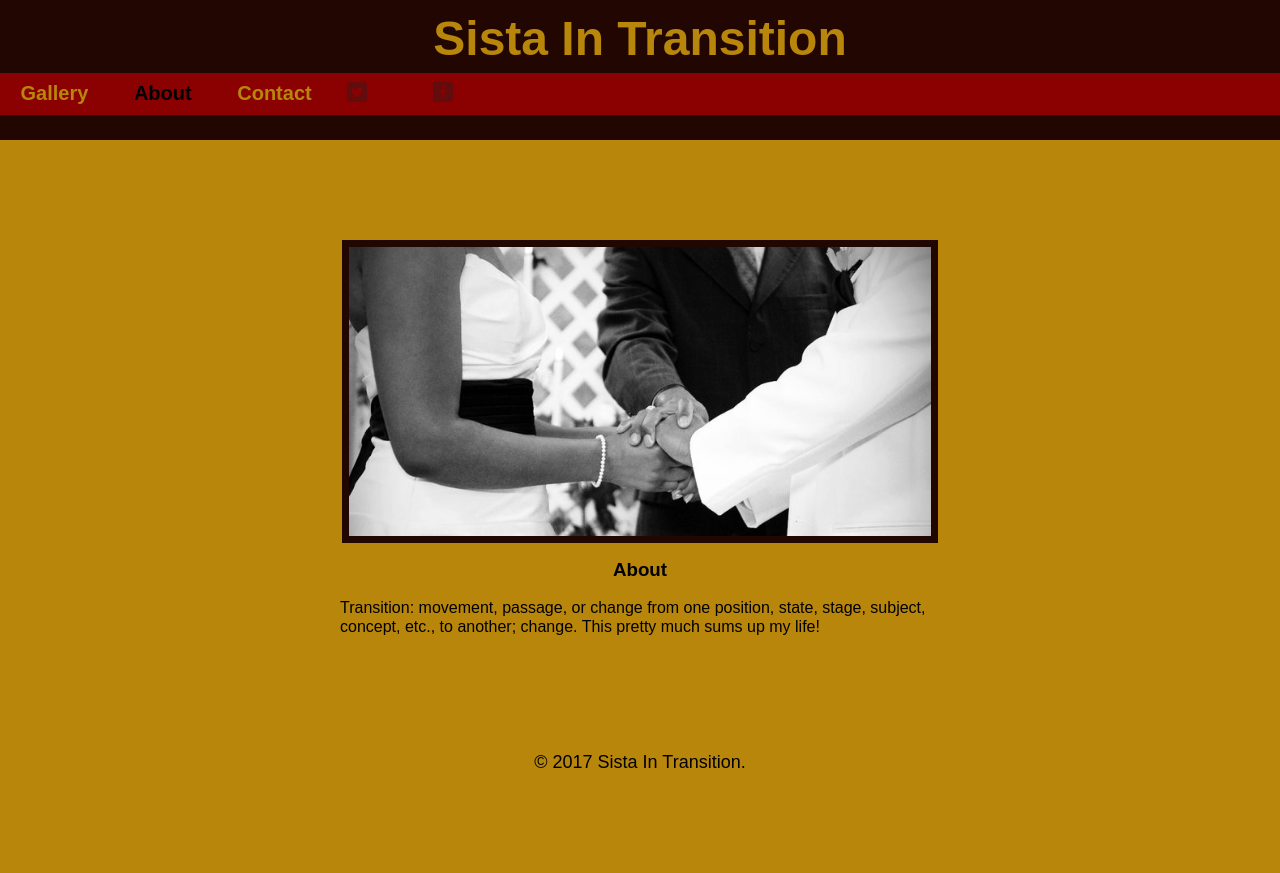
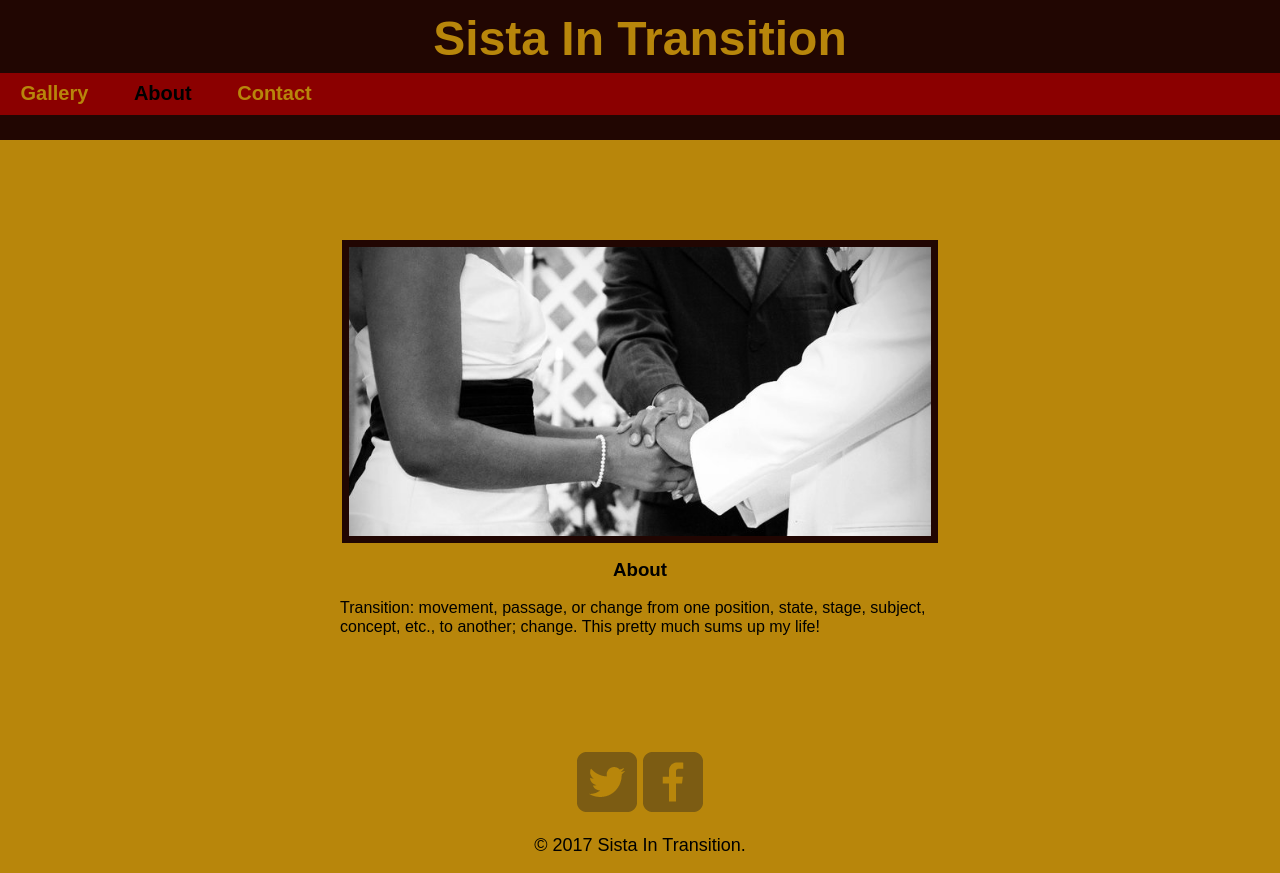
Before and after one commit to mrsdean1002/Personal-Page, a plain HTML site: page about.html in a window 1280 px wide. Before the commit the page ends 800 px from the top, so only its background shows below. Drawn offline with nearby package versions, Linux system fonts and the light colour scheme; a web font is replaced by a local one.

Commit message:
placed social icons at the bottom of my pages, instead of in my nav bar

```diff
--- a/about.html
+++ b/about.html
@@ -22,9 +22,6 @@
           <li><a href="index.html">Gallery</a></li>
           <li><a href="about.html" class="selected">About</a></li>
           <li><a href="contact.html">Contact</a></li>
-          <li><a href="http://twitter.com/mrsdean1002"><img src="img/twitter-wrap.png" alt="Twitter Logo" class="social-icon"></a></li>
-          <li><a href="http://facebook.com/scorpiochick23"><img src="img/facebook-wrap.png" alt="Facebook Logo" class="social-icon"></a></li>
-
         </ul>
       </nav>
     </header>
@@ -44,6 +41,8 @@ This pretty much sums up my life!</p>
           </div>
       </section>
       <footer>
+        <a href="http://twitter.com/mrsdean1002"><img src="img/twitter-wrap.png" alt="Twitter Logo"></a>
+        <a href="http://facebook.com/scorpiochick23"><img src="img/facebook-wrap.png" alt="Facebook Logo"></a>
         <p>&copy; 2017 Sista In Transition.</p>
       </footer>
     </div>
```
Also changed, not shown: contact.html (+2 -2 lines), index.html (+2 -2 lines), css/responsive.css (line endings or trailing spaces).
